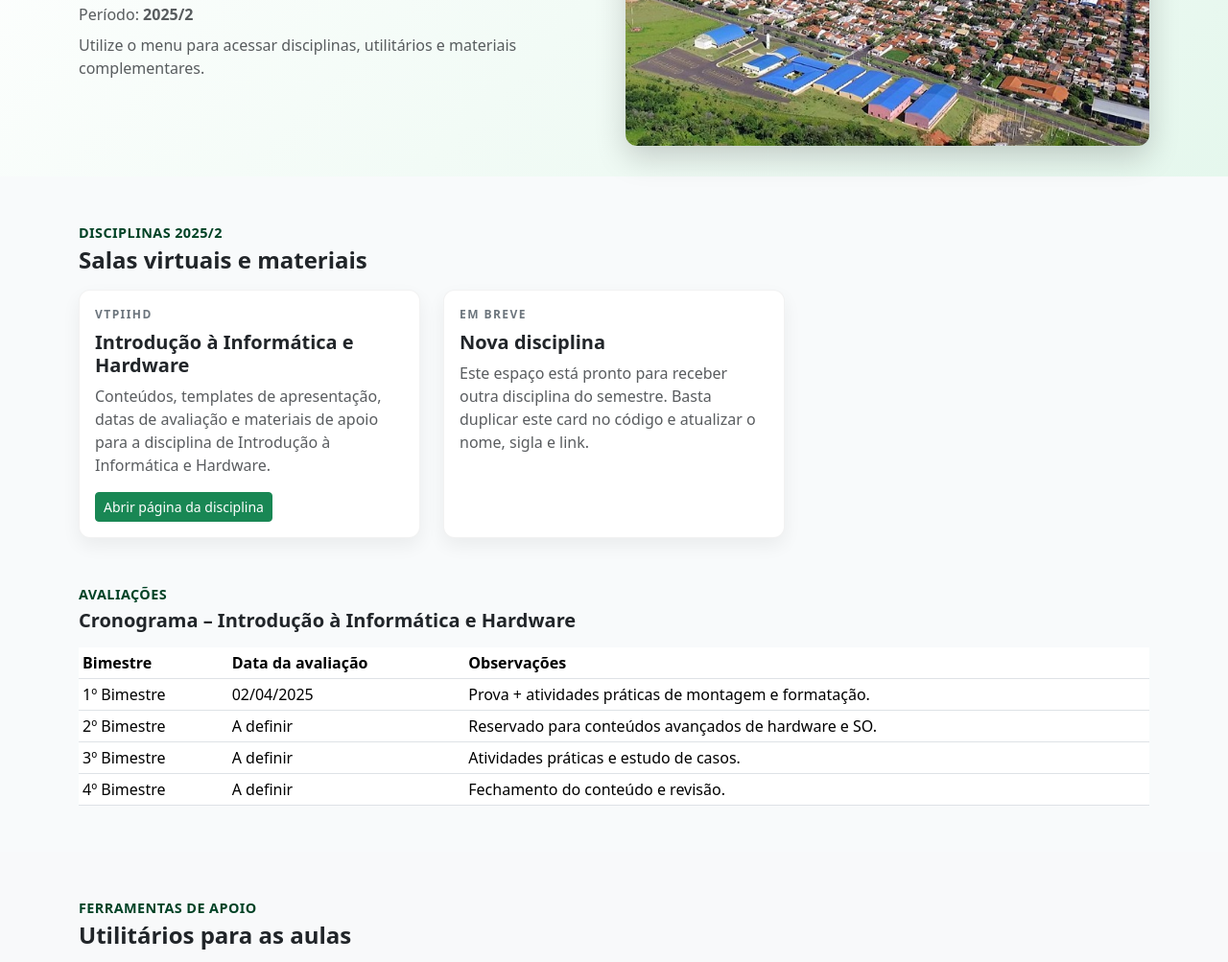
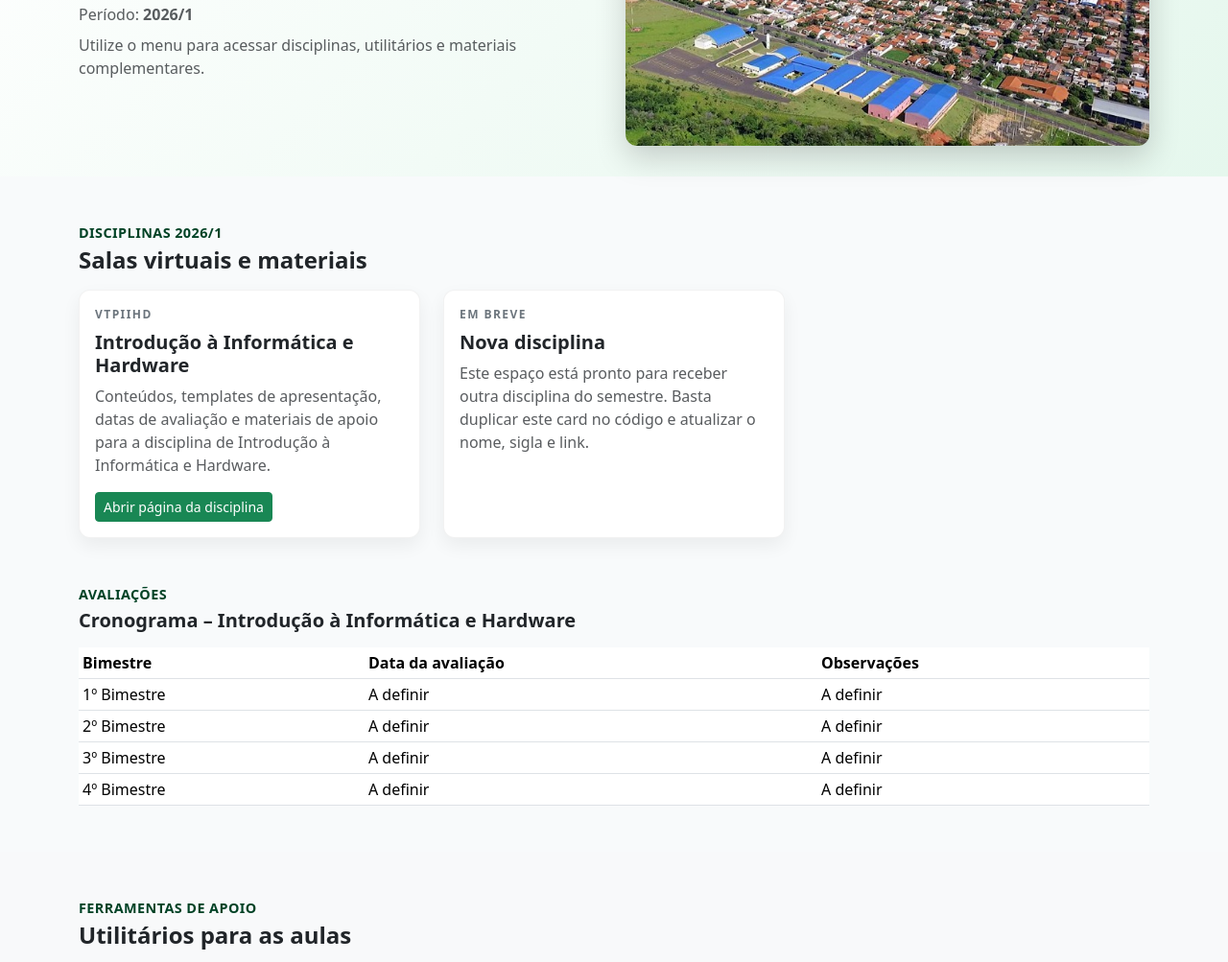
Before and after one commit to ricdon/ricdon.net.br, a plain HTML site: page index.html in a window 1280 px wide. Shown: the part 306-1309 px from the top of the page at 96% size. Drawn offline with nearby package versions, Linux system fonts and the light colour scheme.

Commit message:
Update index.html for 2026/1 semester

```diff
--- a/index.html
+++ b/index.html
@@ -3,7 +3,7 @@
 <head>
   <meta charset="UTF-8">
   <meta name="viewport" content="width=device-width, initial-scale=1">
-  <title>IFSP Votuporanga - Disciplinas 2025/1 - Prof. Ricardo</title>
+  <title>IFSP Votuporanga - Disciplinas 2026/1 - Prof. Ricardo</title>
   <meta name="description" content="Página inicial das disciplinas e materiais de apoio do Prof. Dr. Ricardo César de Carvalho no IFSP Votuporanga.">
 
   <!-- Bootstrap CSS (CDN) -->
@@ -178,7 +178,7 @@
               organizados em um ambiente simples, leve e responsivo.
             </p>
             <p class="mb-2 text-muted">
-              Período: <strong>2025/2</strong>
+              Período: <strong>2026/1</strong>
             </p>
             <p class="mb-3 text-muted">
               Utilize o menu para acessar disciplinas, utilitários e materiais complementares.
@@ -200,7 +200,7 @@
       <div class="container">
         <div class="d-flex justify-content-between align-items-center mb-3 flex-wrap gap-2">
           <div>
-            <p class="section-title mb-1">Disciplinas 2025/2</p>
+            <p class="section-title mb-1">Disciplinas 2026/1</p>
             <h2 class="h4 fw-semibold mb-0">Salas virtuais e materiais</h2>
           </div>
         </div>
@@ -256,23 +256,23 @@
               <tbody>
                 <tr>
                   <td>1º Bimestre</td>
-                  <td>02/04/2025</td>
-                  <td>Prova + atividades práticas de montagem e formatação.</td>
+                  <td>A definir</td>
+                  <td>A definir</td>
                 </tr>
                 <tr>
                   <td>2º Bimestre</td>
                   <td>A definir</td>
-                  <td>Reservado para conteúdos avançados de hardware e SO.</td>
+                  <td>A definir</td>
                 </tr>
                 <tr>
                   <td>3º Bimestre</td>
                   <td>A definir</td>
-                  <td>Atividades práticas e estudo de casos.</td>
+                  <td>A definir</td>
                 </tr>
                 <tr>
                   <td>4º Bimestre</td>
                   <td>A definir</td>
-                  <td>Fechamento do conteúdo e revisão.</td>
+                  <td>A definir</td>
                 </tr>
               </tbody>
             </table>
```
